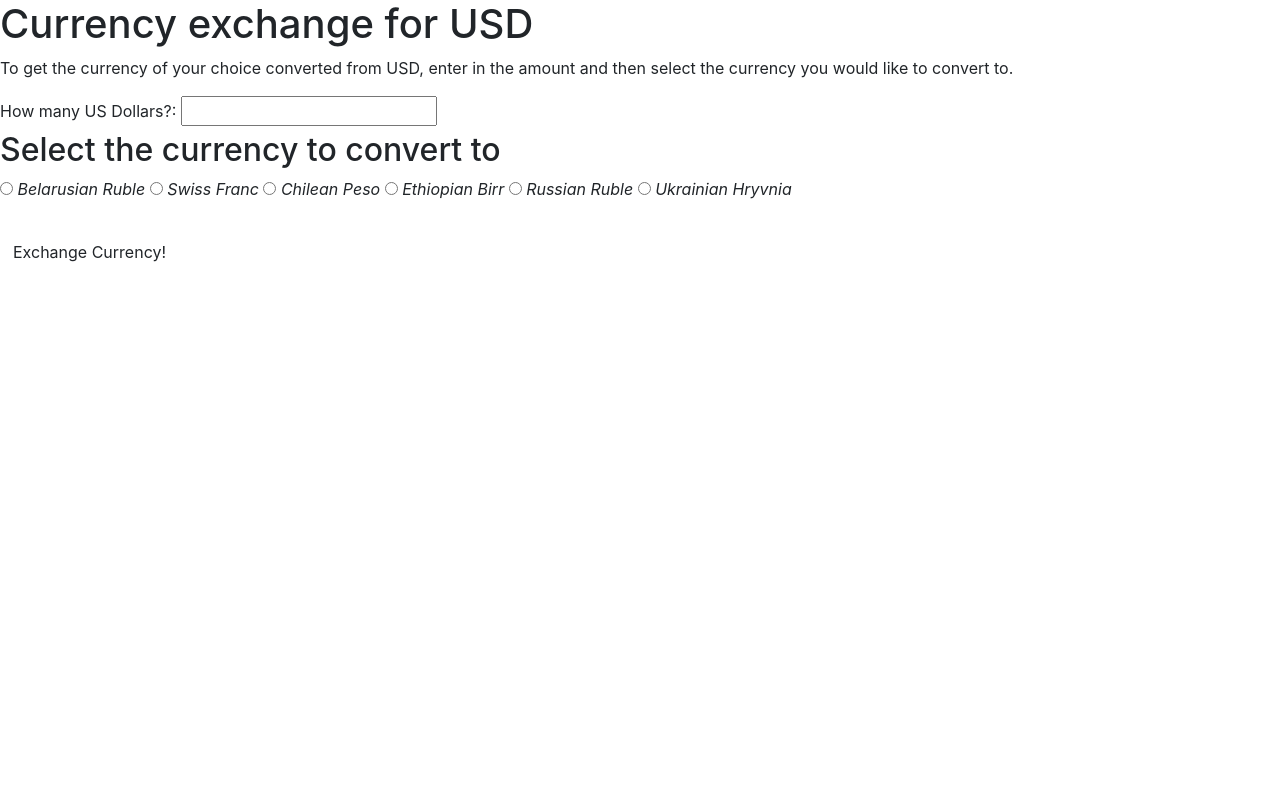
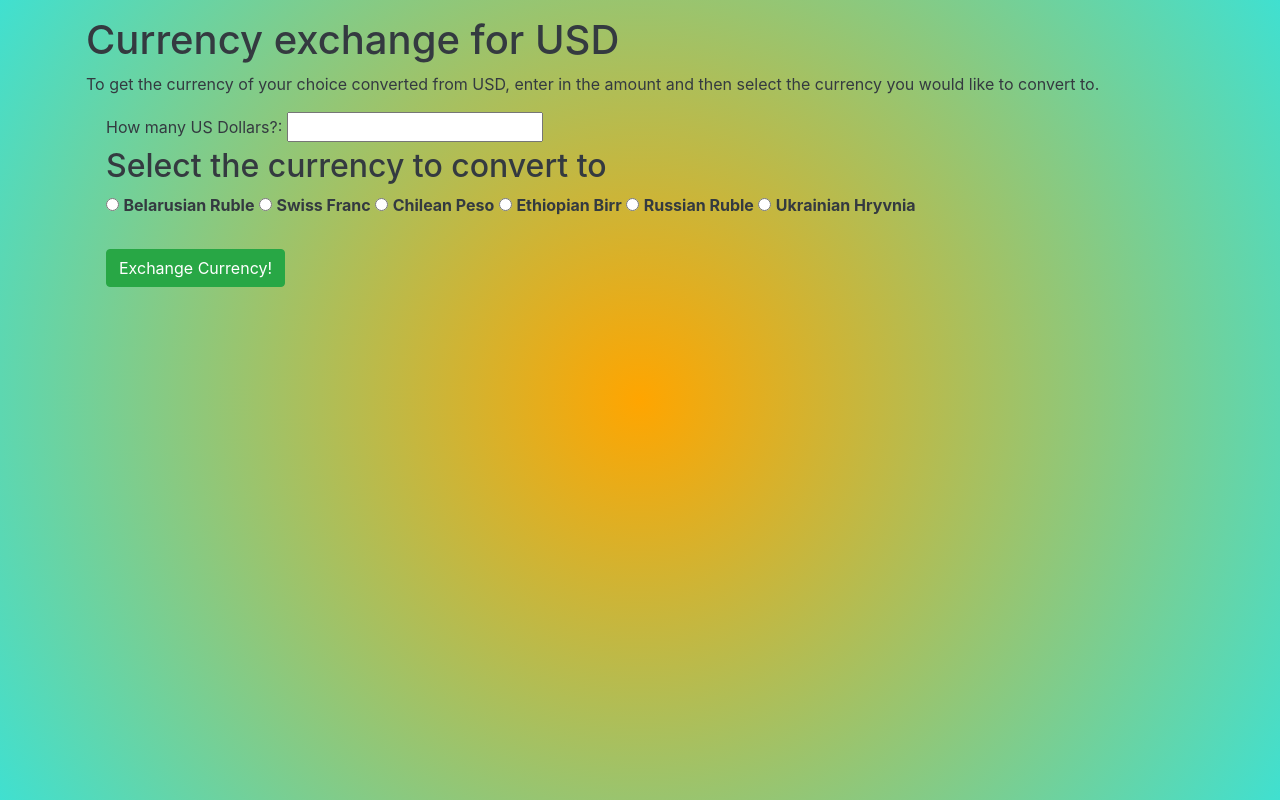
Before and after one commit to DaveMarchuk/currency-exchanger, a website built with webpack: page src/index.html in a window 1280 px wide. Built offline with nearby package versions, Linux system fonts and the light colour scheme.

Commit message:
added styling to index.html and styles.css using bootstrap.

```diff
--- a/src/css/styles.css
+++ b/src/css/styles.css
@@ -0,0 +1,3 @@
+body  {
+  background-image: -webkit-radial-gradient(circle,orange,turquoise);
+}
--- a/src/index.html
+++ b/src/index.html
@@ -3,42 +3,42 @@
     <title>Currency Exchanger</title>
   </head>
   <body>
-    <div class="bucket">
+    <div class="container p-3 mb-2 bg-gradient-warning text-dark">
       <h1>Currency exchange for USD</h1>
       <p>To get the currency of your choice converted from USD, enter in the amount and then select the currency you would like to convert to.</p>
-      <form id="currency-radio">
+      <form id="currency-radio" class="form-check">
         <label for="currency">How many US Dollars?:</label>
-        <input id="currency" type="text" name="currency">
+        <input id="currency" classtype="text" name="currency">
         <br>
         <h2>Select the currency to convert to</h2>
         <label>
           <input type="radio" name="currency-type" value="BYN">
-          <em>Belarusian Ruble</em>
+          <strong>Belarusian Ruble</strong>
         </label>
         <label>
           <input type="radio" name="currency-type" value="CHF">
-          <em>Swiss Franc</em>
+          <strong>Swiss Franc</strong>
         </label>
         <label>
           <input type="radio" name="currency-type" value="CLP">
-          <em>Chilean Peso</em>
+          <strong>Chilean Peso</strong>
         </label>
         <label>
           <input type="radio" name="currency-type" value="ETB">
-          <em>Ethiopian Birr</em>
+          <strong>Ethiopian Birr</strong>
         </label>
         <label>
           <input type="radio" name="currency-type" value="RUB">
-          <em>Russian Ruble</em>
+          <strong>Russian Ruble</strong>
         </label>
         <label>
           <input type="radio" name="currency-type" value="UAH">
-          <em>Ukrainian Hryvnia</em>
+          <strong>Ukrainian Hryvnia</strong>
         </label>
         <br><br>
-        <button type="submit" class="btn" id="currencyExchange">Exchange Currency!</button>
+        <button type="submit" class="btn btn-success" id="currencyExchange">Exchange Currency!</button>
       </form>
-      <p id="showResponse"></p>
+      <h3 id="showResponse" class="text-center text-uppercase d-block p-2 text-white"></h3>
     </div>
   </body>
 </html>
```
